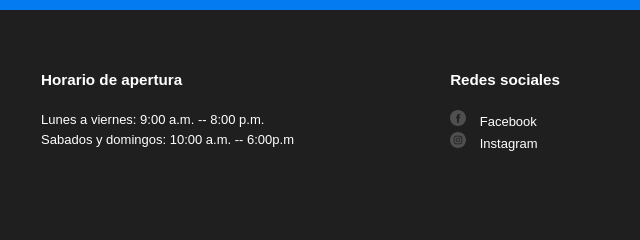
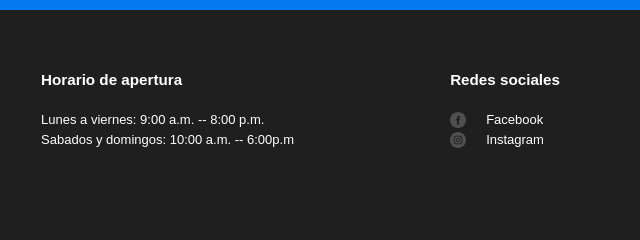
Before and after one commit to axelcisneros/web_project_library, a plain HTML site: page index.html in a window 1280 px wide. Shown: the part 3472-3712 px from the top of the page, 640-1280 px from the left. Drawn offline with Linux system fonts and the light colour scheme.

Commit message:
Corrección de código

```diff
--- a/styles/style.css
+++ b/styles/style.css
@@ -339,15 +339,14 @@
 
 .footer {
   display: flex;
-  padding: 0;
   box-sizing: border-box;
+  color: #fff;
   background-color: #1f1f1f;
 }
 
 .footer__cover {
   width: 100%;
   position: relative;
-  color: #fff;
   margin: 60px 80px;
 }
 
@@ -360,10 +359,12 @@
   font-size: small;
   position: absolute;
   right: 250px;
+  margin-left: auto;
 }
 
 .footer__column_content_social {
   font-size: small;
+  margin-left: 80px;
 }
 
 .footer__logo {
@@ -390,8 +391,11 @@
 }
 
 .footer__column-link {
+  display: flex;
   color: white;
   text-decoration: none;
+  column-gap: 10px;
+  align-items: center;
 }
 
 .footer__social-icon {
```
